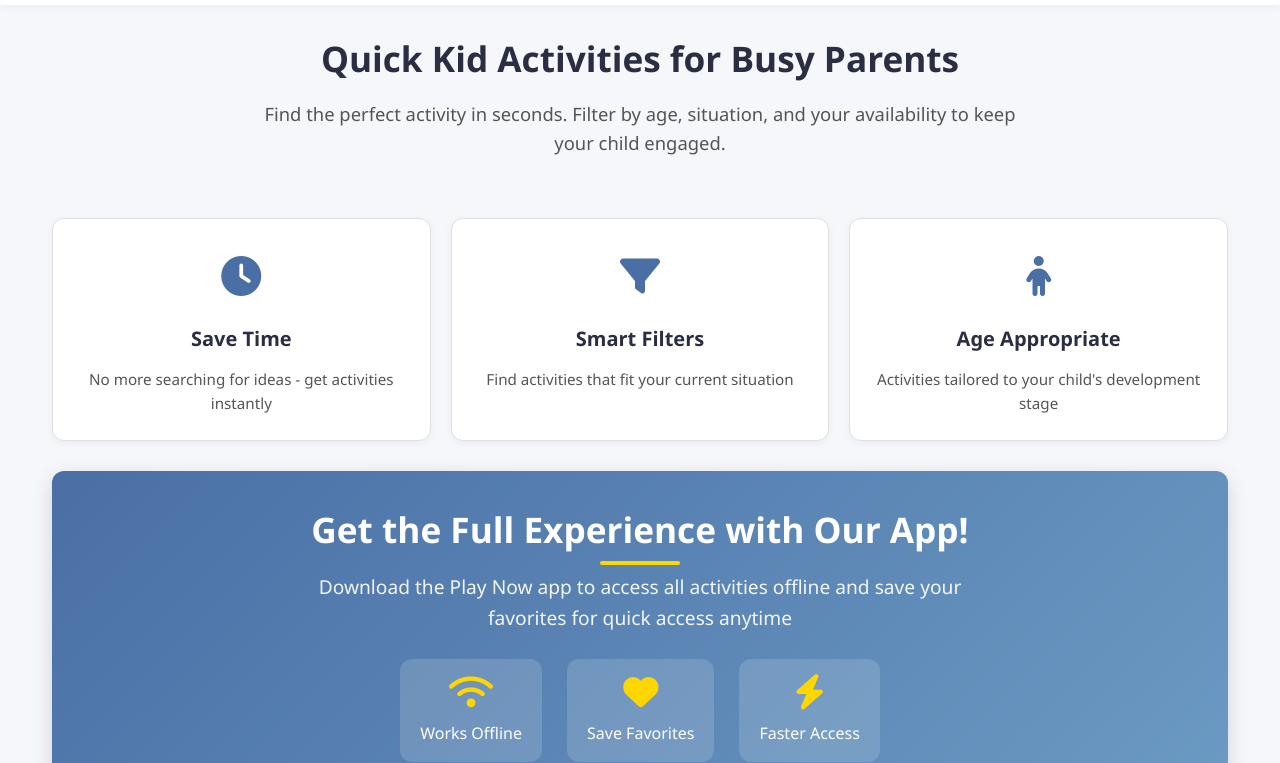
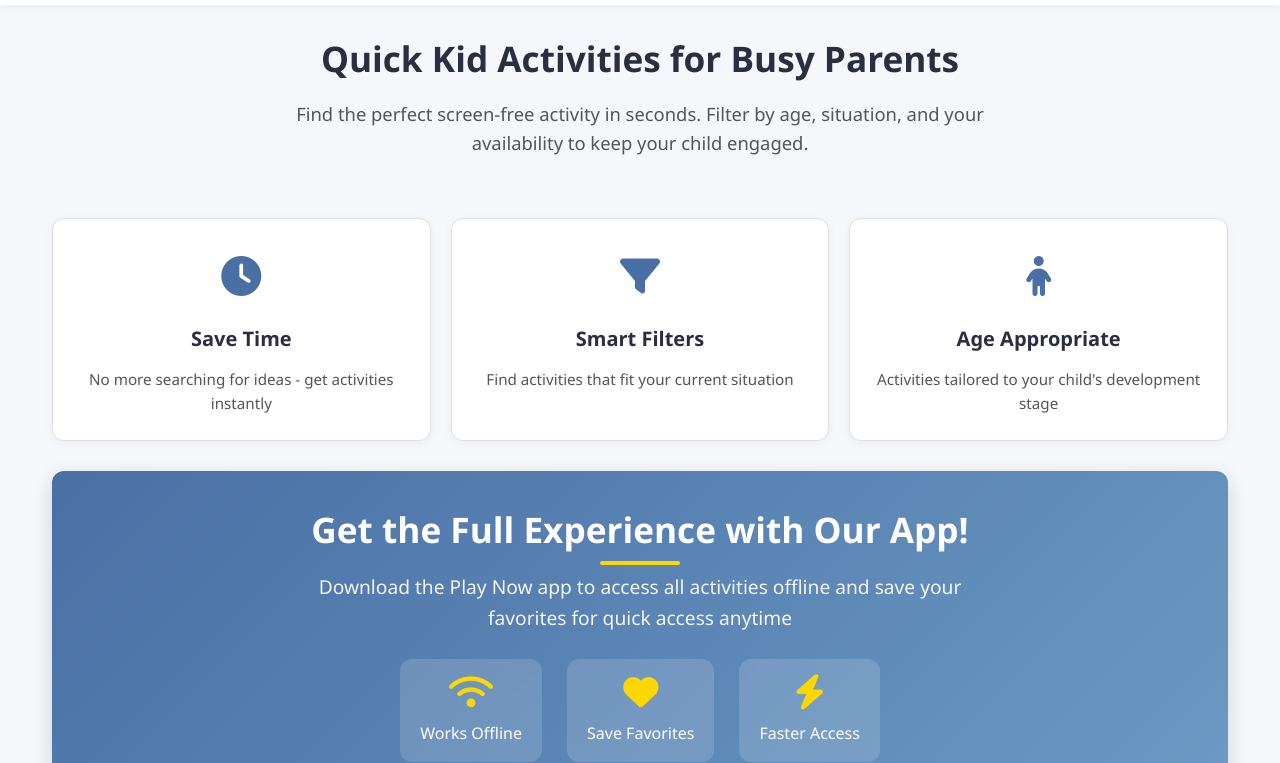
Before and after one commit to izumiberat/PlayNow, a plain HTML site: page index.html in a window 1280 px wide. Shown: the part 55-818 px from the top of the page. Drawn offline with Linux system fonts and the light colour scheme.

Commit message:
Update index.html

```diff
--- a/index.html
+++ b/index.html
@@ -1303,7 +1303,7 @@
         <!-- Hero Section -->
         <section class="hero">
             <h1>Quick Kid Activities for Busy Parents</h1>
-            <p>Find the perfect activity in seconds. Filter by age, situation, and your availability to keep your child engaged.</p>
+            <p>Find the perfect screen-free activity in seconds. Filter by age, situation, and your availability to keep your child engaged.</p>
         </section>
 
         <!-- App Features -->
```
